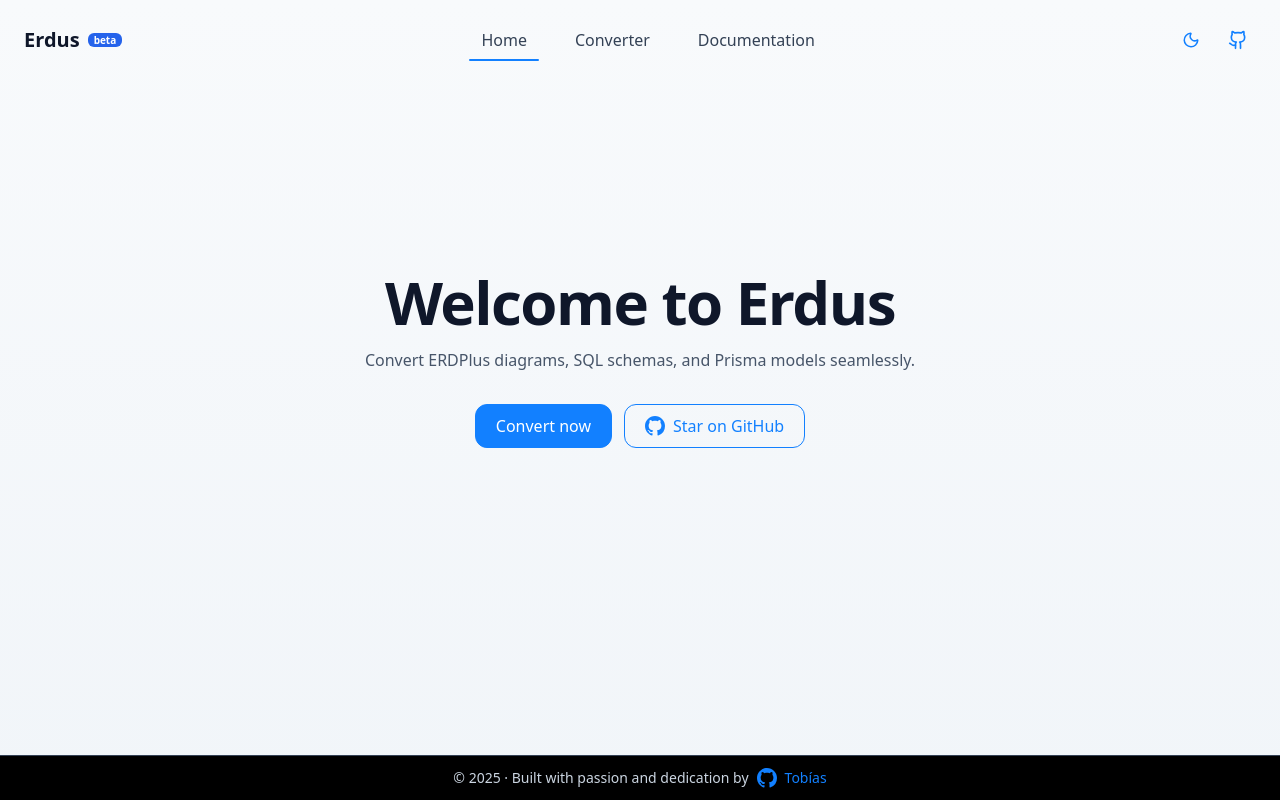
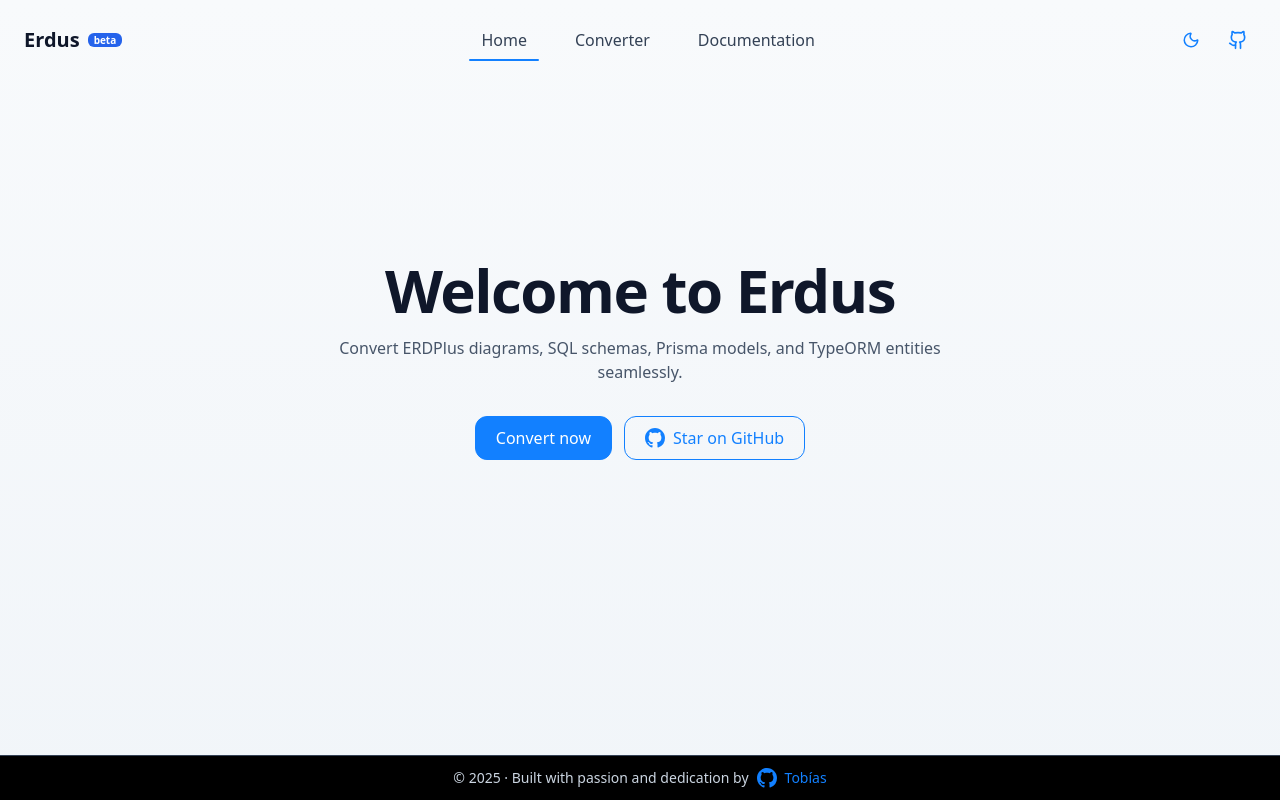
Before and after one commit to tobiager/Erdus, a React (Vite) app: page / in a window 1280 px wide. Built offline with nearby package versions, Linux system fonts and the light colour scheme.

Commit message:
docs: update README and documentation to include TypeORM support

```diff
--- a/src/components/Dropzone.tsx
+++ b/src/components/Dropzone.tsx
@@ -19,7 +19,7 @@ export default function Dropzone({
   label = "Input file",
   hint = "You can also paste a file (Ctrl/Cmd + V).",
   variant = "large",
-  extensionsHint = ["ERDPlus", "JSON", "SQL", "Prisma"],
+  extensionsHint = ["ERDPlus", "JSON", "SQL", "Prisma", "TypeORM"],
 }: Props) {
   const inputRef = useRef<HTMLInputElement>(null);
   const [isOver, setIsOver] = useState(false);
--- a/src/pages/Documentation.tsx
+++ b/src/pages/Documentation.tsx
@@ -6,7 +6,7 @@ const sections = {
       <h2 className="text-xl font-semibold mb-2">Overview</h2>
       <p>
         Erdus is an open-source universal ER diagram converter. It enables
-        migration between ERDPlus old/new formats, SQL schemas, and Prisma models
+        migration between ERDPlus old/new formats, SQL schemas, Prisma models, and TypeORM entities
         while preserving structural integrity.
       </p>
 
--- a/src/pages/Home.tsx
+++ b/src/pages/Home.tsx
@@ -69,7 +69,7 @@ export default function Home() {
           animate="show"
           custom={1}
         >
-          Convert ERDPlus diagrams, SQL schemas, and Prisma models seamlessly.
+          Convert ERDPlus diagrams, SQL schemas, Prisma models, and TypeORM entities seamlessly.
         </motion.p>
 
         <motion.div
```
Also changed, not shown: 2 other files (tests, documents, lock files or other folders).
